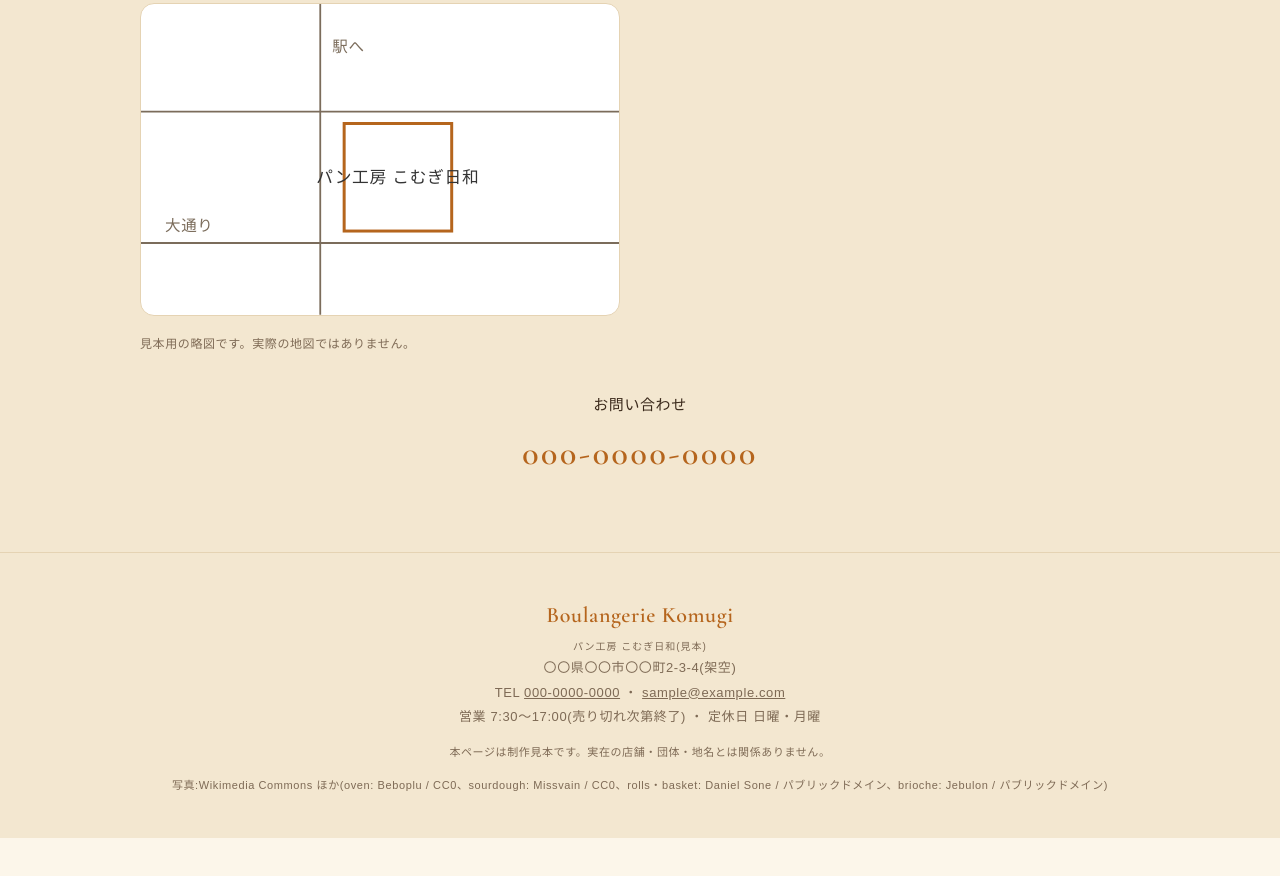
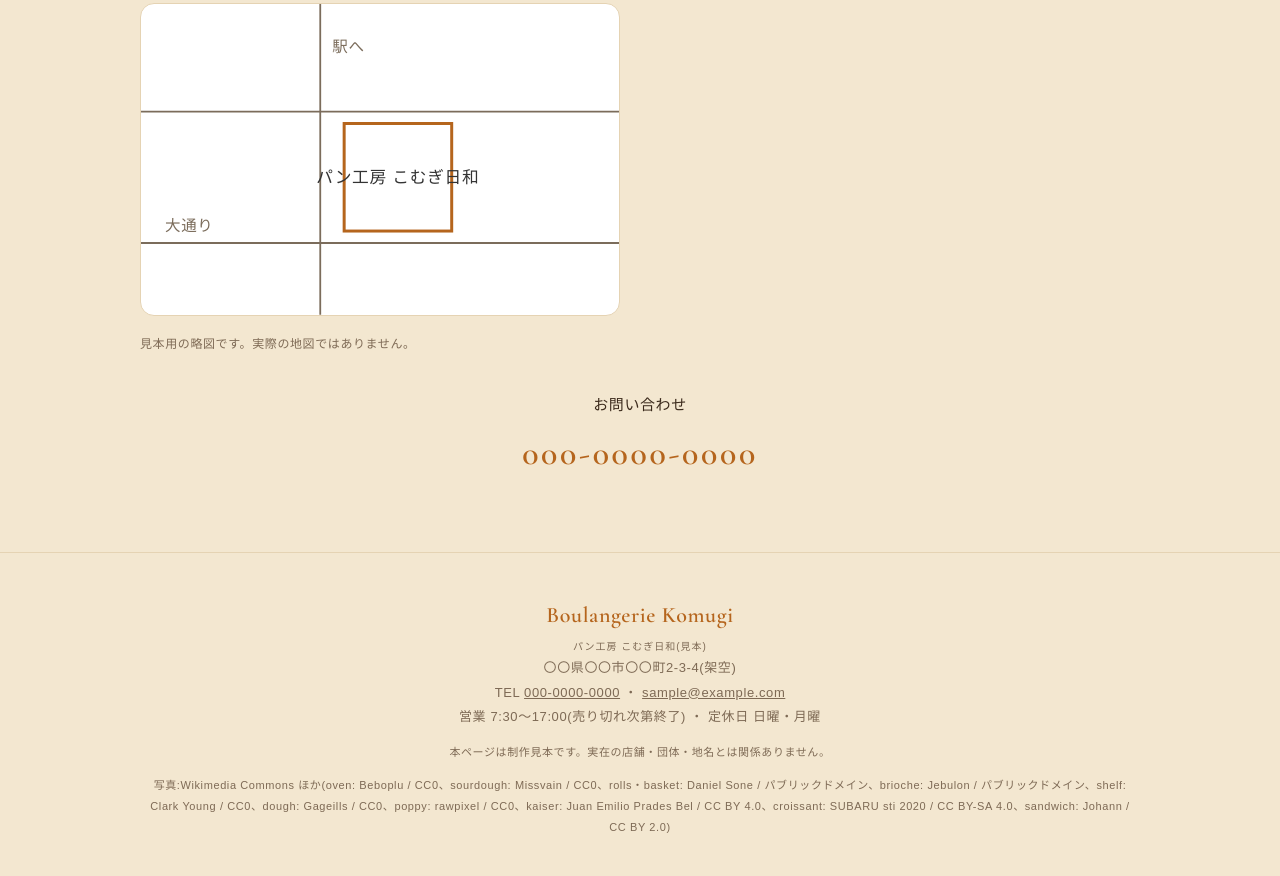
Before and after one commit to HPkakuyasusakusei/noren-web, a plain HTML site: page sample/bakery/access.html in a window 1280 px wide. Shown: the part 1190-2066 px from the top of the page. Before the commit the page ends 2028 px from the top, so only its background shows below. Drawn offline with nearby package versions, Linux system fonts and the light colour scheme; a web font is replaced by a local one.

Commit message:
Update sample sites

```diff
--- a/sample/bakery/access.html
+++ b/sample/bakery/access.html
@@ -29,7 +29,7 @@
   <p>TEL <a href="tel:000-0000-0000">000-0000-0000</a> ・ <a href="mailto:sample@example.com">sample@example.com</a></p>
   <p>営業 7:30〜17:00(売り切れ次第終了) ・ 定休日 日曜・月曜</p>
   <p class="f-note">本ページは制作見本です。実在の店舗・団体・地名とは関係ありません。</p>
-  <p class="f-note">写真:Wikimedia Commons ほか(oven: Beboplu / CC0、sourdough: Missvain / CC0、rolls・basket: Daniel Sone / パブリックドメイン、brioche: Jebulon / パブリックドメイン)</p>
+  <p class="f-note">写真:Wikimedia Commons ほか(oven: Beboplu / CC0、sourdough: Missvain / CC0、rolls・basket: Daniel Sone / パブリックドメイン、brioche: Jebulon / パブリックドメイン、shelf: Clark Young / CC0、dough: Gageills / CC0、poppy: rawpixel / CC0、kaiser: Juan Emilio Prades Bel / CC BY 4.0、croissant: SUBARU sti 2020 / CC BY-SA 4.0、sandwich: Johann / CC BY 2.0)</p>
 </div></footer>
 <a href="/#samplesite" style="position:fixed;left:12px;bottom:12px;z-index:99999;background:rgba(20,20,20,.88);color:#fff;font:500 13px/1 sans-serif;padding:10px 14px;border-radius:999px;text-decoration:none;box-shadow:0 2px 8px rgba(0,0,0,.3)">&larr; のれんWebに戻る</a>
 </body>
```
